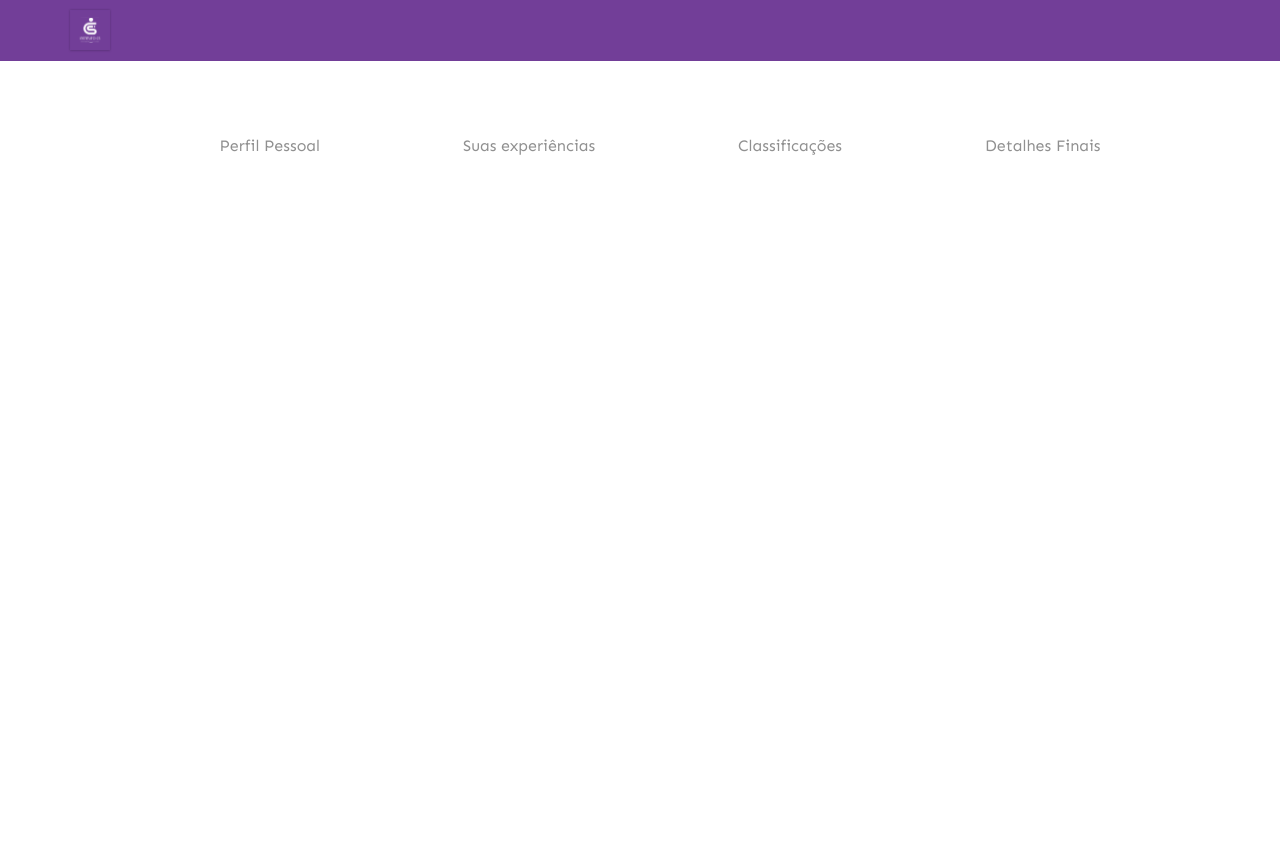
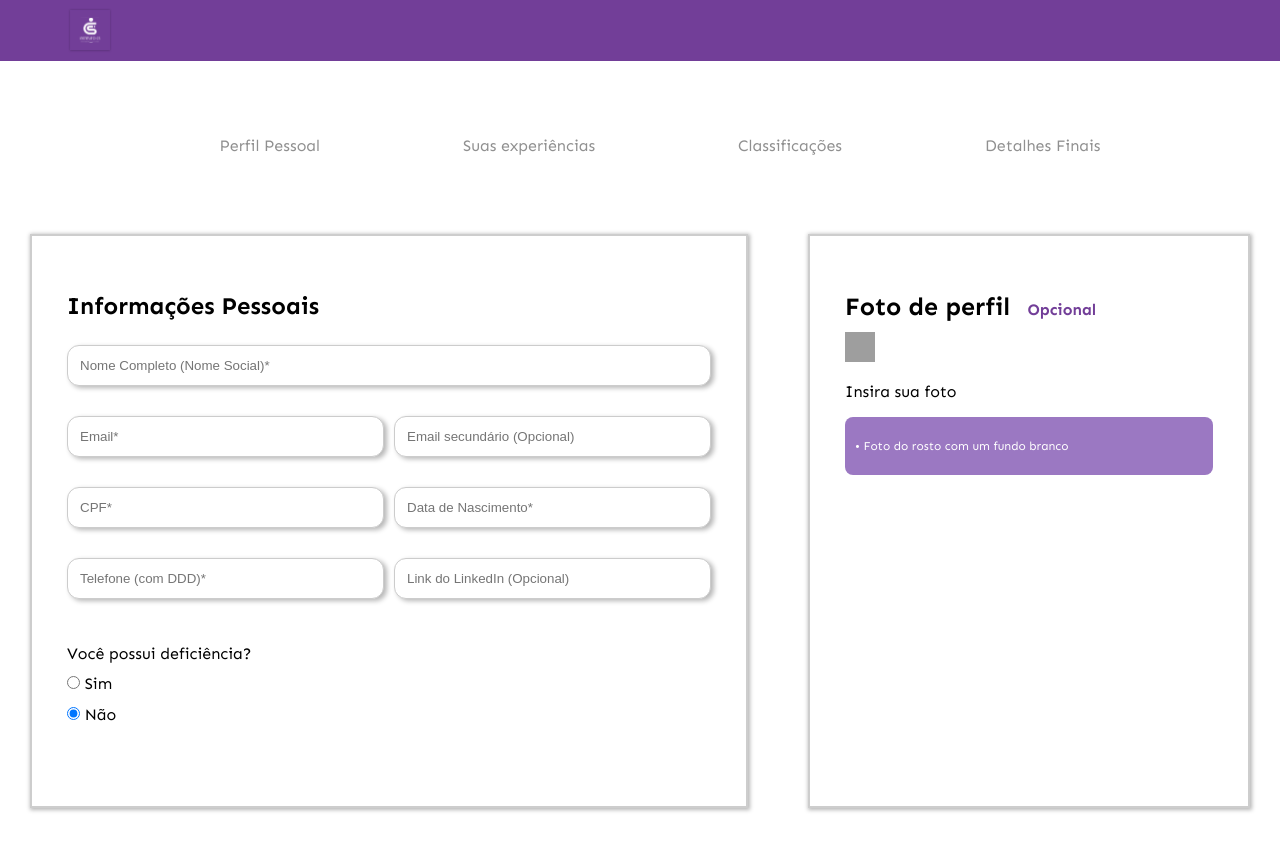
Before and after one commit to yann074/rh_front, a React (Vite) app: page / in a window 1280 px wide. Shown: the top 850 px of the page. Before the commit the page ends 800 px from the top, so only its background shows below. Built offline with nearby package versions, Linux system fonts and the light colour scheme; grey boxes are pictures that could not be loaded.

Commit message:
adicionado rotas da pagina de user

```diff
--- a/package.json
+++ b/package.json
@@ -10,6 +10,7 @@
     "preview": "vite preview"
   },
   "dependencies": {
+    "@hookform/resolvers": "^4.1.2",
     "@radix-ui/react-label": "^2.1.2",
     "@radix-ui/react-slot": "^1.1.2",
     "@react-oauth/google": "^0.12.1",
@@ -20,9 +21,11 @@
     "next-themes": "^0.4.4",
     "react": "^19.0.0",
     "react-dom": "^19.0.0",
+    "react-hook-form": "^7.54.2",
     "sonner": "^2.0.1",
     "tailwind-merge": "^3.0.2",
-    "tailwindcss-animate": "^1.0.7"
+    "tailwindcss-animate": "^1.0.7",
+    "zod": "^3.24.2"
   },
   "devDependencies": {
     "@eslint/js": "^9.21.0",
--- /dev/null
+++ b/src/components/UserSection/Classification.tsx
@@ -0,0 +1,8 @@
+const Classification = () => {
+    return (
+        <>
+        </>
+    )
+}
+
+export default Classification
--- /dev/null
+++ b/src/components/UserSection/Experiences.tsx
@@ -0,0 +1,8 @@
+const Experiences = () => {
+    return (
+        <>
+        </>
+    )
+}
+
+export default Experiences
--- /dev/null
+++ b/src/components/UserSection/FinalDetails.tsx
@@ -0,0 +1,12 @@
+
+
+const FinalDetails = () => {
+
+    return (
+        <section className="details">
+
+        </section>
+    )
+}
+
+export default FinalDetails
--- /dev/null
+++ b/src/components/UserSection/PersonalInformation.tsx
@@ -0,0 +1,77 @@
+import { useState } from "react";
+
+const PersonalInformation = () => {
+
+    const [image, setImage] = useState<string | null>(null);
+
+    const handleImageUpload = (event: React.ChangeEvent<HTMLInputElement>) => {
+        const file = event.target.files?.[0];
+        if (file) {
+            const imageURL = URL.createObjectURL(file);
+            setImage(imageURL);
+        }
+    };
+
+    return (
+        <section className="formulario">
+            <div className="form" id="form1">
+                <h2>Informações Pessoais</h2>
+
+                <input type="text" name="Nome" placeholder="Nome Completo (Nome Social)*" id="nome" required />
+
+                <div className="input-group">
+                    <input type="email" name="email" placeholder="Email*" required />
+                    <input type="email" name="emailSecundario" placeholder="Email secundário (Opcional)" />
+                </div>
+
+                <div className="input-group">
+                    <input type="number" name="cpf" placeholder="CPF*" required />
+                    <input type="text" name="data-nascimento" placeholder="Data de Nascimento*" required />
+                </div>
+
+                <div className="input-group">
+                    <input type="tel" name="telefone" placeholder="Telefone (com DDD)*" required />
+                    <input type="url" name="linkedin" placeholder="Link do LinkedIn (Opcional)" />
+                </div>
+
+                <div className="radio-group">
+                    <label>Você possui deficiência?</label>
+                    <label><input type="radio" name="deficiencia" value="sim" /> Sim</label>
+                    <label><input type="radio" name="deficiencia" value="nao" defaultChecked /> Não</label>
+                </div>
+            </div>
+            <div className="form" id="form2">
+                <h2>
+                    Foto de perfil <span className="optional">Opcional</span>
+                </h2>
+
+                <label htmlFor="file-upload" className="upload-button">
+                    <div className="upload-circle">
+                        {image ? (
+                            <img src={image} alt="Foto de perfil" className="profile-image" />
+                        ) : (
+                            <img src="/camera-icon.svg" alt="Ícone de câmera" className="camera-icon" />
+                        )}
+                    </div>
+                </label>
+
+                <p className="upload-text">Insira sua foto</p>
+
+                <input
+                    type="file"
+                    id="file-upload"
+                    name="Profile-Picture"
+                    accept="image/*"
+                    hidden
+                    onChange={handleImageUpload}
+                />
+
+                <div className="info-box">
+                    <p>• Foto do rosto com um fundo branco</p>
+                </div>
+            </div>
+        </section>
+    )
+}
+
+export default PersonalInformation
--- a/src/main.tsx
+++ b/src/main.tsx
@@ -1,15 +1,53 @@
 import { StrictMode } from 'react'
 import { createRoot } from 'react-dom/client'
-import Register from './pages/auth/Register.js'
-import UserHomePage from './pages/DashboardUser/UserHomePage.js'
+import UserHomePage from '@/pages/DashboardUser/UserHomePage.js'
 import { GoogleOAuthProvider } from "@react-oauth/google";
+import { createBrowserRouter, RouterProvider } from 'react-router-dom'
+import Register from '@/pages/auth/Register.js'
+import PersonalInformation from './components/UserSection/PersonalInformation';
+import FinalDetails from './components/UserSection/FinalDetails';
+import Experiences from './components/UserSection/Experiences';
+import Classification from './components/UserSection/Classification';
 
-const CLIENT_ID ='239792615305-dh5fndio5bf43rhha3kji5qe3jpuj7uq.apps.googleusercontent.com'
+const CLIENT_ID = '239792615305-dh5fndio5bf43rhha3kji5qe3jpuj7uq.apps.googleusercontent.com'
+
+//Configurando as rotas
+
+const Router = createBrowserRouter([
+  {
+    path: "/register",
+    element: <Register />
+  },
+
+  {
+    path: "/",
+    element: <UserHomePage />,
+    children: [
+      {
+        path: "/",
+        element: <PersonalInformation />,
+      },
+      {
+        path: "experience",
+        element: <Experiences />
+      },
+      {
+        path: "classification",
+        element: <Classification />
+      },
+      {
+        path: "finaldetails",
+        element: <FinalDetails />,
+      },
+    ]
+  },
+])
+
 
 createRoot(document.getElementById('root')!).render(
   <StrictMode>
     <GoogleOAuthProvider clientId={CLIENT_ID}>
-      <UserHomePage />
+      <RouterProvider router={Router} />
     </GoogleOAuthProvider>
   </StrictMode>,
 )
--- a/src/pages/DashboardUser/UserHomePage.css
+++ b/src/pages/DashboardUser/UserHomePage.css
@@ -1,12 +1,12 @@
 @import url('https://fonts.googleapis.com/css2?family=Sen:wght@400..800&display=swap');
 
-body{
+body {
   margin: 0;
   padding: 0;
   font-family: "Sen", serif;
 }
 
-header{
+header {
   width: 100%;
   height: 20%;
   background-color: #723E98;
@@ -14,37 +14,167 @@ header{
   justify-content: left;
   padding: 5px;
 
-    & .logo-container{
+  & .logo-container {
     text-align: left;
     width: 65%;
     display: flex;
     align-items: center;
     margin-left: 60px;
 
-      & img{
+    & img {
       width: 6%;
       height: 90%;
     }
   }
 }
 
-nav{
+nav {
   height: 110px;
   display: flex;
   width: 100%;
   justify-content: space-around;
   align-self: center;
 
-  & ol{
+  & ol {
     display: flex;
     width: 80%;
     align-items: flex-end;
     justify-content: space-around;
     list-style-type: none;
 
-    & a{
+    & a {
       text-decoration: none;
       color: rgb(144, 144, 144);
+      transition: all 200ms;
+    }
+
+    & a:hover {
+      color: #723E98;
+      font-weight: bold;
     }
   }
 }
+
+.formulario {
+  width: 100%;
+  height: 700px;
+  display: flex;
+  align-items: center;
+  justify-content: center;
+
+  .form {
+    border: 2px solid rgb(205, 205, 205);
+    height: 500px;
+    padding: 35px;
+    margin: 0px 30px 0px;
+    box-shadow: 1px 1px 4px 1px rgb(183, 183, 183);
+  }
+
+  #form1 {
+    width: 700px;
+
+    & h2 {
+      text-align: left;
+    }
+
+    & input {
+      width: 96%;
+      padding: 12px;
+      margin: 5px 0;
+      border: 1px solid #ccc;
+      border-radius: 12px;
+      box-shadow: 3px 2px 5px rgb(183, 183, 183);
+    }
+
+    & .input-group {
+      display: flex;
+      justify-content: space-between;
+      gap: 10px;
+      margin: 20px 0px;
+
+      & input {
+        width: 100%;
+      }
+    }
+
+    & .radio-group {
+      display: flex;
+      flex-direction: column;
+      gap: 8px;
+      padding-top: 20px;
+
+      & input {
+        width: auto;
+        box-shadow: none;
+      }
+    }
+
+  }
+
+  #form2 {
+    width: 400px;
+
+
+    & h2 {
+      font-size: 25px;
+      text-align: left;
+      margin-bottom: 10px;
+
+      & span{
+        color: #723E98;
+        font-size: 16px;
+        margin-left: 10px;
+      }
+    }
+
+    & .opitional {
+      font-size: 12px;
+      color: gray;
+    }
+
+    & .uploaded-button {
+      display: flex;
+      justify-content: center;
+      align-items: center;
+      cursor: pointer;
+    }
+
+    & .uploaded-circle {
+      width: 80px;
+    height: 80px;
+    border-radius: 50%;
+    background: #e0e0e0;
+    display: flex;
+    justify-content: center;
+    align-items: center;
+    position: relative;
+    overflow: hidden;
+    }
+
+    & .camera-icon {
+      width: 30px;
+      height: 30px;
+    }
+
+    & .profile-image {
+      width: 100%;
+      height: 100%;
+      object-fit: cover;
+      border-radius: 50%;
+  }
+
+    & .uploaded-text {
+      font-weight: bold;
+      margin-top: 10px;
+    }
+
+    & .info-box {
+      background: #9b78c2;
+      color: white;
+      font-size: 12px;
+      padding: 10px;
+      border-radius: 8px;
+      margin-top: 10px;
+    }
+  }
+}
--- a/src/pages/DashboardUser/UserHomePage.tsx
+++ b/src/pages/DashboardUser/UserHomePage.tsx
@@ -5,12 +5,11 @@ import {
     BreadcrumbItem,
     BreadcrumbLink,
     BreadcrumbList,
-    BreadcrumbSeparator,
-    BreadcrumbEllipsis
 } from "@/components/ui/breadcrumb"
-
+import { Outlet, Link } from 'react-router-dom'
 
 const UserInformation = () => {
+
     return (
         <section className="Home">
             <header>
@@ -21,23 +20,20 @@ const UserInformation = () => {
             <Breadcrumb>
                 <BreadcrumbList>
                     <BreadcrumbItem>
-                        <BreadcrumbLink href="/">Perfil Pessoal</BreadcrumbLink>
+                        <BreadcrumbLink href=""><Link to="/">Perfil Pessoal</Link></BreadcrumbLink>
                     </BreadcrumbItem>
-
                     <BreadcrumbItem>
-                        <BreadcrumbLink href="/components">Suas experiências</BreadcrumbLink>
+                        <BreadcrumbLink href=""><Link to="experience">Suas experiências</Link></BreadcrumbLink>
                     </BreadcrumbItem>
-
                     <BreadcrumbItem>
-                        <BreadcrumbLink href='/Nada'>Classificações</BreadcrumbLink>
+                        <BreadcrumbLink href=''><Link to="classification">Classificações</Link></BreadcrumbLink>
                     </BreadcrumbItem>
-
                     <BreadcrumbItem>
-                        <BreadcrumbLink href="/components">Detalhes Finais</BreadcrumbLink>
+                        <BreadcrumbLink href=""><Link to="/finaldetails">Detalhes Finais</Link></BreadcrumbLink>
                     </BreadcrumbItem>
                 </BreadcrumbList>
             </Breadcrumb>
-
+            <Outlet/>
         </section>
     );
 }
--- a/src/pages/auth/Login.tsx
+++ b/src/pages/auth/Login.tsx
@@ -1,7 +1,7 @@
 import { useState } from 'react'
 import 'bootstrap/dist/css/bootstrap.min.css';
-import { postData } from '../../service/Api'
-import logocs from "../../assets/logocs.svg"
+import { postData } from '@/service/Api'
+import logocs from "@/assets/logocs.svg"
 
 export default function Login() {
     const [form, setForm] = useState({
```
Also changed, not shown: src/pages/auth/Register.tsx (+4 -3 lines), src/assets/cameraicon.png (added), 1 other file (tests, documents, lock files or other folders). Lines whose indentation alone changed are shown as unchanged.
